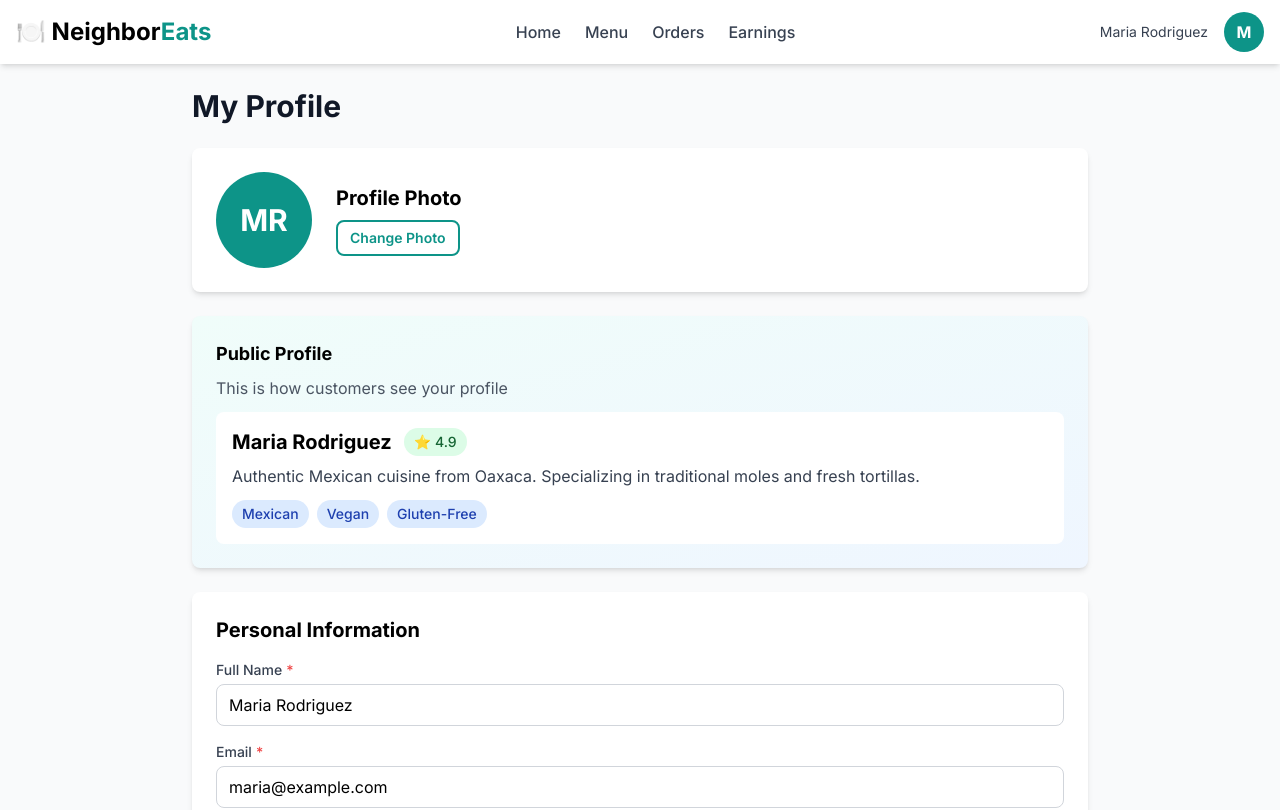
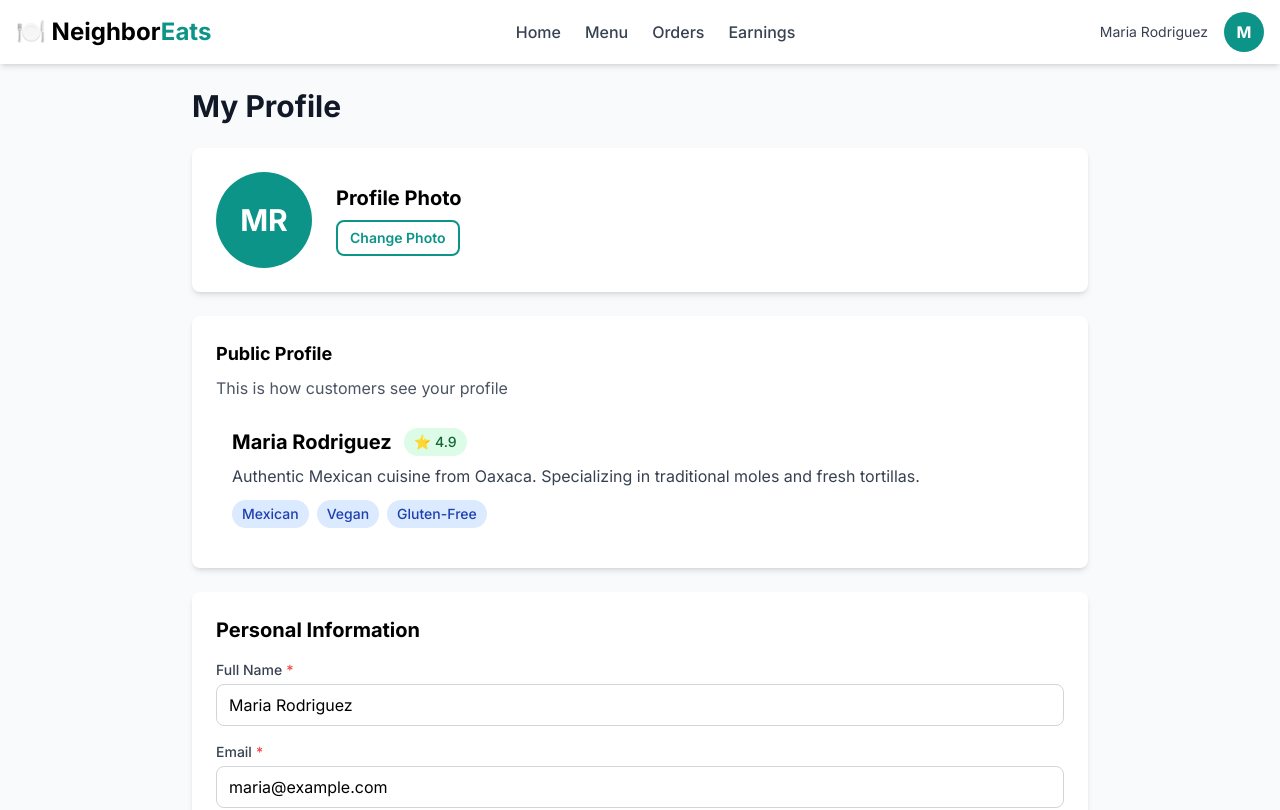
Before and after one commit to jermill/neighboreats, a Next.js app: page /dashboard/chef/profile in a window 1280 px wide. Shown: the top 810 px of the page. Built offline with nearby package versions, Linux system fonts and the light colour scheme.

Commit message:
Remove gradients from dashboard pages, fix icon imports

```diff
--- a/src/app/dashboard/chef/profile/page.tsx
+++ b/src/app/dashboard/chef/profile/page.tsx
@@ -55,7 +55,7 @@ export default function ChefProfilePage() {
         </Card>
 
         {/* Public Profile Preview */}
-        <Card className="bg-gradient-to-br from-teal-50 to-blue-50">
+        <Card className="bg-gray-50">
           <h3 className="text-lg font-bold mb-2">Public Profile</h3>
           <p className="text-gray-600 mb-3">This is how customers see your profile</p>
           <div className="bg-white rounded-lg p-4">
--- a/src/app/page.tsx
+++ b/src/app/page.tsx
@@ -1,10 +1,10 @@
 import Link from 'next/link'
-import { ShoppingCart, ChefHat, Car, MapPin, Video, DollarSign, UtensilsCrossed, Coffee, Cake, Salad, Pizza, Dumbbell, Cup, Drumstick, PartyPopper, Calendar, LucideIcon } from 'lucide-react'
+import { ShoppingCart, ChefHat, Car, MapPin, Video, DollarSign, UtensilsCrossed, Coffee, Cake, Salad, Pizza, Dumbbell, Wine, Drumstick, PartyPopper, Calendar, LucideIcon } from 'lucide-react'
 
 export default function Home() {
   const categories: { name: string; icon: LucideIcon }[] = [
     { name: 'Meals', icon: UtensilsCrossed },
-    { name: 'Juices & Smoothies', icon: Cup },
+    { name: 'Juices & Smoothies', icon: Wine },
     { name: 'Baked Goods', icon: Cake },
     { name: 'Specialty Diets', icon: Salad },
     { name: 'Ethnic Cuisines', icon: Pizza },
```
